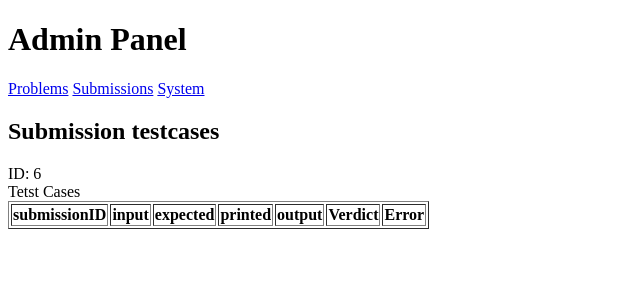
After one commit to Tiez/DiplomaProject, a Flask app: page /admin/6/testCases in a window 1280 px wide. The commit adds this page. Shown: the top 300 px of the page, without its empty margins (0-640 px from the left). Run offline with Flask 3, Linux system fonts and the light colour scheme; data comes from the database, SQL or seed files in the repository; both versions use the stored data as it was after the commit; lists and menus that the app fills with data are empty.

Commit message:
Now submission testcases will be saved

```diff
--- a/run.py
+++ b/run.py
@@ -1,22 +1,13 @@
 import os
 import sqlite3
-import importlib.util
-import sys
-import io
+
 from flask import Flask, request, jsonify, render_template, redirect, url_for
 import psutil
-import time
 import subprocess
 import json
-import resource
-import tracemalloc
-import math
 import queue
 import threading
 import uuid
-
-from timeout_decorator import timeout, TimeoutError
-from concurrent.futures import ThreadPoolExecutor, TimeoutError
 
 NUM_WORKERS = 3
 results_map = {}
@@ -45,6 +36,18 @@ def adminProblem():
     problems = conn.execute('SELECT * FROM problems').fetchall()
     conn.close()
     return render_template("admin/adminProblems.html", problems=problems)
+
+# Submission testcase answer
+@app.route("/admin/<string:subId>/testCases", methods=['GET'])
+def admin_SubTC(subId):
+
+
+    conn = get_db_connection()
+    tC = conn.execute('SELECT * FROM testcaseSub WHERE subID=? ', (subId,)).fetchall()
+    conn.close()
+    tC = [dict(row) for row in tC]
+
+    return render_template("admin/adminSubTC.html", subId=subId, subTC=tC)
 
 
 # admin add problem
@@ -117,8 +120,6 @@ def adminSystem():
 
 
     return render_template('admin/adminMonitoring.html', worker_count=NUM_WORKERS)
-
-
 
 # admin system update
 @app.route('/admin/system_data')
@@ -209,9 +210,6 @@ def delete_testcase(problem_id, testcase_id):
     conn.close()
     return redirect(url_for("admin_testcases", problem_id=problem_id))
 
-
-
-
 # Run user code
 SANDBOX_DIR = "/home/lenovo/sandbox"  # updated folder
 DOCKER_IMAGE = "python-sandbox"       # Docker image name you built
@@ -248,30 +246,30 @@ def run_submission(user_code, problem_id, submission_id):
     wrapped_code = f"""
 {user_code}
 if __name__ == "__main__":
-    import sys, json, io, contextlib, tracemalloc, time, traceback
-    start_time = time.perf_counter()
-    tracemalloc.start()
-    try:
-        args = json.loads(sys.argv[1])
+        import sys, json, io, contextlib, tracemalloc, time, traceback
+        start_time = time.perf_counter()
+        tracemalloc.start()
+        try:
+            args = json.loads(sys.argv[1])
 
-        with io.StringIO() as buf, contextlib.redirect_stdout(buf):
-            returned_value = solution(*args)
-            printed_output = buf.getvalue()
-        current, peak = tracemalloc.get_traced_memory()
-        tracemalloc.stop()
-        end_time = time.perf_counter()
-        elapsed_time = end_time - start_time
-        print(json.dumps({{"return": returned_value, "printed": printed_output, "memory": peak // 1024, "runtime": round(elapsed_time*1000,1)}}))
-    except Exception as e:
-        end_time = time.perf_counter()
-        elapsed_time = end_time - start_time
+            with io.StringIO() as buf, contextlib.redirect_stdout(buf):
+                returned_value = solution(*args)
+                printed_output = buf.getvalue()
+            current, peak = tracemalloc.get_traced_memory()
+            tracemalloc.stop()
+            end_time = time.perf_counter()
+            elapsed_time = end_time - start_time
+            print(json.dumps({{"return": returned_value, "printed": printed_output, "memory": peak // 1024, "runtime": round(elapsed_time*1000,1)}}))
+        except Exception as e:
+            end_time = time.perf_counter()
+            elapsed_time = end_time - start_time
 
-        error_msg = traceback.format_exc()[250:]
+            error_msg = traceback.format_exc()[250:]
 
 
 
-        print(json.dumps({{"error": error_msg, "runtime": round(elapsed_time*1000,1)}}))
-"""
+            print(json.dumps({{"error": error_msg, "runtime": round(elapsed_time*1000,1)}}))
+    """
 
     with open(temp_file, "w") as f:
         f.write(wrapped_code)
@@ -354,6 +352,14 @@ if __name__ == "__main__":
                     "UPDATE submissions SET status=?, memory=?, runtime=?, error=? WHERE UniqID = ?",
                     ( "Error", databaseInsert["memory"], databaseInsert["runtime"], databaseInsert["status"], submission_id ))
 
+                for submissionTestCase in results:
+                    print(submissionTestCase)
+                    conn.execute(
+                    "INSERT INTO testcaseSub (subID, input, expected, printed, output, verdict, error) VALUES(?, ?, ?, ?, ?, ?, ?)",
+                    ( submission_id, str(submissionTestCase["input"]), submissionTestCase["expected"], submissionTestCase["printed"], submissionTestCase["output"], submissionTestCase["verdict"],  submissionTestCase["error"])
+                    )
+
+
                 conn.commit()
                 conn.close()
 
@@ -387,6 +393,19 @@ if __name__ == "__main__":
                 "verdict": "Time Limit Exceeded",
                 "error": ""
             })
+
+            conn = get_db_connection()
+
+            for submissionTestCase in results:
+                print(submissionTestCase)
+                conn.execute(
+                "INSERT INTO testcaseSub (subID, input, expected, printed, output, verdict, error) VALUES(?, ?, ?, ?, ?, ?, ?)",
+                ( submission_id, str(submissionTestCase["input"]), submissionTestCase["expected"], submissionTestCase["printed"], submissionTestCase["output"], submissionTestCase["verdict"],  submissionTestCase["error"])
+                )
+
+
+            conn.commit()
+            conn.close()
             return results
 
     databaseInsert = {"status": 'Correct', "memory": 0, "runtime": 0.0}
@@ -414,6 +433,15 @@ if __name__ == "__main__":
     conn.execute(
         "UPDATE submissions SET status=?, memory=?, runtime=? WHERE UniqID = ?",
         ( databaseInsert["status"], databaseInsert["memory"], databaseInsert["runtime"], submission_id ))
+
+    print("pls")
+    for submissionTestCase in results:
+        print(submissionTestCase)
+        conn.execute(
+        "INSERT INTO testcaseSub (subID, input, expected, printed, output, verdict, error) VALUES(?, ?, ?, ?, ?, ?, ?)",
+        ( submission_id, str(submissionTestCase["input"]), submissionTestCase["expected"], submissionTestCase["printed"], submissionTestCase["output"], submissionTestCase["verdict"],  submissionTestCase["error"])
+        )
+        print("Done")
 
     conn.commit()
     conn.close()
--- a/templates/admin/adminSub.html
+++ b/templates/admin/adminSub.html
@@ -18,6 +18,7 @@
         <td>Error</td>
         <td>Run time</td>
         <td>Language</td>
+        <td>Testcases</td>
 
     </tr>
     {% for s in submissions %}
@@ -39,6 +40,7 @@
         </td>
         <td>{{ s.runtime }}ms</td>
         <td>{{ s.language }}</td>
+        <td> <a href="{{ url_for('admin_SubTC', subId=s.UniqID) }}">See testcases</a> </td>
     </tr>
     {% endfor %}
 </table>
--- /dev/null
+++ b/templates/admin/adminSubTC.html
@@ -0,0 +1,41 @@
+{% extends "admin/admin.html" %}
+{% block title %}Submission testcases{% endblock %}
+
+{% block content %}
+<h2>Submission testcases</h2>
+
+ID: {{ subId }}<br>
+Tetst Cases
+
+<table border="1">
+    <tr>
+        <th>submissionID</th>
+        <th>input</th>
+        <th>expected</th>
+        <th>printed</th>
+        <th>output</th>
+        <th>Verdict</th>
+        <th>Error</th>
+    </tr>
+
+    {% for t in subTC %}
+    <tr>
+        <td>{{ t.ID }}</td>
+        <td>{{ t.input }}</td>
+        <td>{{ t.expected }}</td>
+        <td>{{ t.printed }}</td>
+        <td>
+            <pre>{{ t.output }}</pre>
+        </td>
+        <td>{{ t.verdict }}</td>
+        <td>
+            <pre>{{ t.error }}</pre>
+        </td>
+    </tr>
+    {% endfor %}
+</table>
+
+
+
+
+{% endblock %}
```
Also changed, not shown: templates/index.html (+21 -5 lines), templates/ProblemDB.db.
